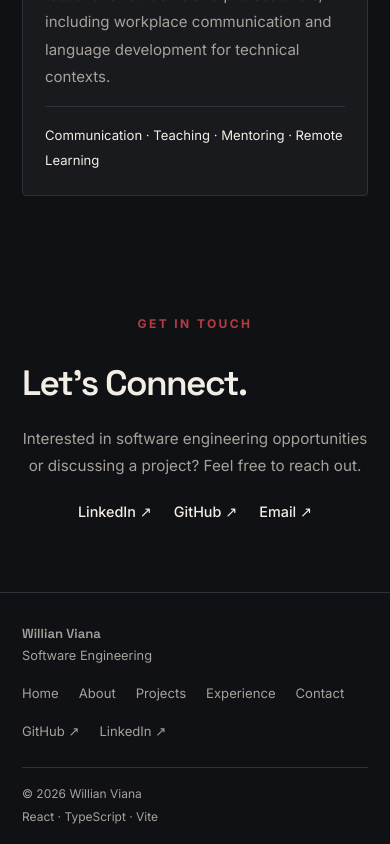
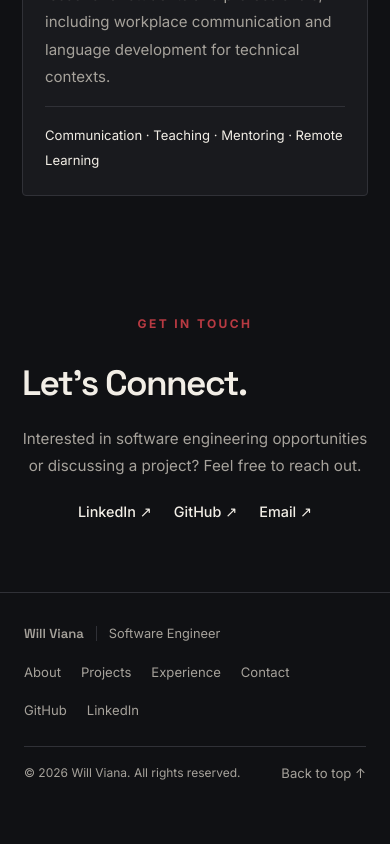
Before and after one commit to willvviana/my-portfolio, a React (Vite) app in the folder frontend/: page / in a window 390 px wide. Shown: the part 5971-6815 px from the top of the page. After the commit the page ends 6772 px from the top, so only its background shows below. Built offline with nearby package versions, Linux system fonts and the light colour scheme; the HTML template or start-up script is replaced by a standard one.

Commit message:
Update footer responsive layout

```diff
--- a/frontend/src/components/Footer.css
+++ b/frontend/src/components/Footer.css
@@ -1,4 +1,3 @@
-
 .footer {
   width: 100%;
   border-top: 1px solid var(--color-border);
@@ -6,9 +5,11 @@
 }
 
 .footer-content {
-  max-width: 1100px;
-  margin: 0 auto;
-  padding: 36px 24px 20px;
+  width: 100%;
+  max-width: none; /* Allow content to extend across the full screen */
+  margin: 0;
+  padding: 36px 40px 20px;
+  box-sizing: border-box; /* Prevent padding from increasing total width */
 }
 
 .footer-top {
@@ -79,7 +80,12 @@
   font-size: 0.75rem;
 }
 
-@media (max-width: 800px) {
+/* Tablet and mobile screens */
+@media (max-width: 700px) {
+  .footer-content {
+    padding: 32px 24px 20px;
+  }
+
   .footer-top {
     align-items: flex-start;
     flex-direction: column;
@@ -91,9 +97,10 @@
   }
 }
 
-@media (max-width: 500px) {
+/* Extra-small screens */
+@media (max-width: 380px) {
   .footer-content {
-    padding: 32px 22px 20px;
+    padding: 32px 16px 20px;
   }
 
   .footer-brand {
@@ -112,6 +119,7 @@
   }
 }
 
+/* Respect reduced-motion preferences */
 @media (prefers-reduced-motion: reduce) {
   .footer a {
     transition: none;
--- a/frontend/src/components/Footer.tsx
+++ b/frontend/src/components/Footer.tsx
@@ -1,51 +1,60 @@
-
 import "./Footer.css";
 
 function Footer() {
+  // Automatically update the copyright year.
+  const currentYear = new Date().getFullYear();
+
   return (
     <footer className="footer">
       <div className="footer-content">
+        {/* Brand and navigation */}
         <div className="footer-top">
           <div className="footer-brand">
-            <a href="#home" className="footer-name">
-              Willian Viana
+            <a className="footer-name" href="#home">
+              Will Viana
             </a>
 
             <span className="footer-role">
-              Software Engineering
+              Software Engineer
             </span>
           </div>
 
           <nav className="footer-nav" aria-label="Footer navigation">
-            <a href="#home">Home</a>
             <a href="#about">About</a>
             <a href="#projects">Projects</a>
             <a href="#experience">Experience</a>
             <a href="#contact">Contact</a>
           </nav>
 
+          {/* External professional profiles */}
           <div className="footer-social">
             <a
               href="https://github.com/willvviana"
               target="_blank"
-              rel="noreferrer"
+              rel="noopener noreferrer"
+              aria-label="GitHub profile (opens in a new tab)"
             >
-              GitHub <span aria-hidden="true">↗</span>
+              GitHub
             </a>
 
             <a
-              href="https://www.linkedin.com/in/willian-viana-wvv/"
+              href="https://www.linkedin.com/"
               target="_blank"
-              rel="noreferrer"
+              rel="noopener noreferrer"
+              aria-label="LinkedIn profile (opens in a new tab)"
             >
-              LinkedIn <span aria-hidden="true">↗</span>
+              LinkedIn
             </a>
           </div>
         </div>
 
+        {/* Copyright and back-to-top link */}
         <div className="footer-bottom">
-          <span>© {new Date().getFullYear()} Willian Viana</span>
-          <span>React · TypeScript · Vite</span>
+          <span>
+            © {currentYear} Will Viana. All rights reserved.
+          </span>
+
+          <a href="#home">Back to top ↑</a>
         </div>
       </div>
     </footer>
```
